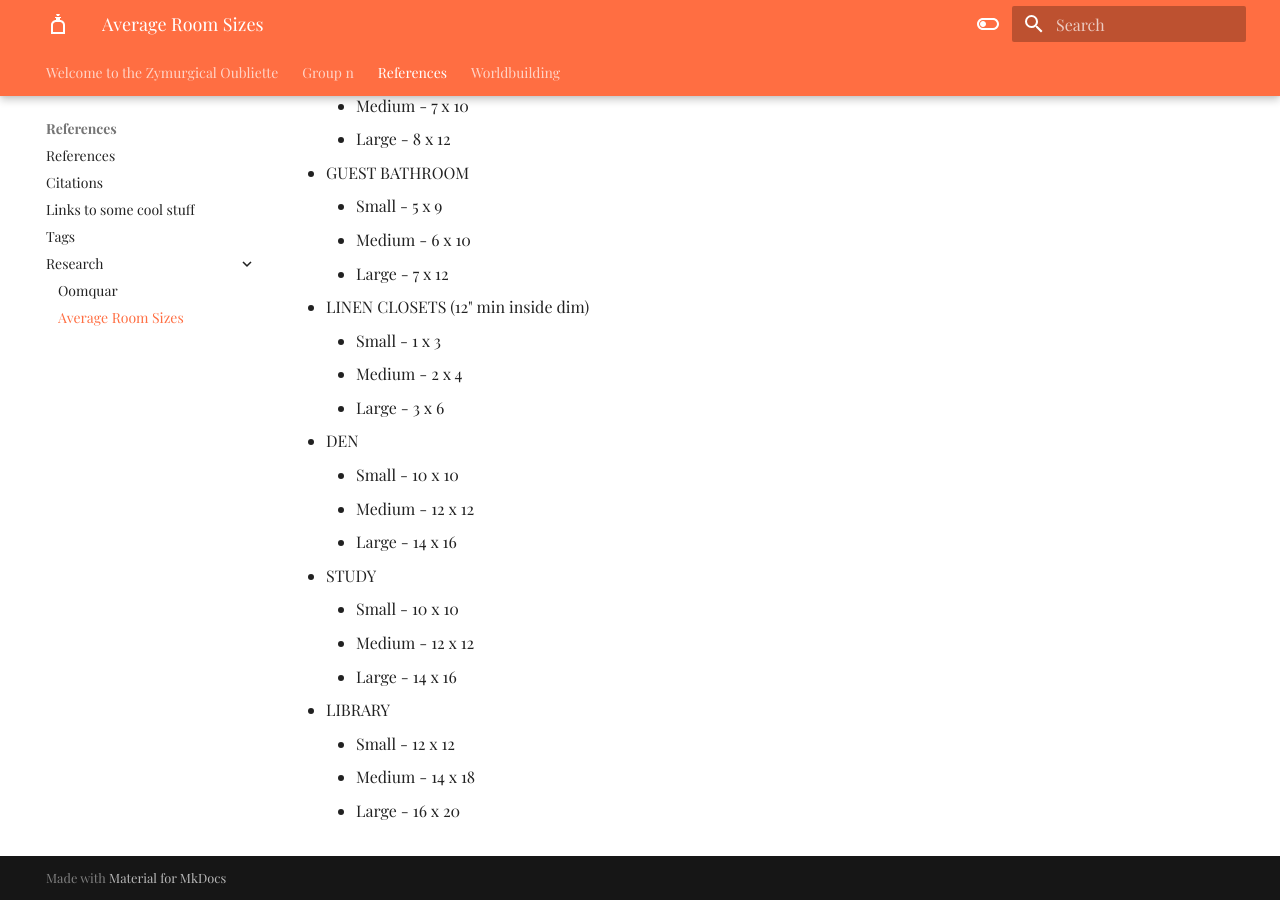
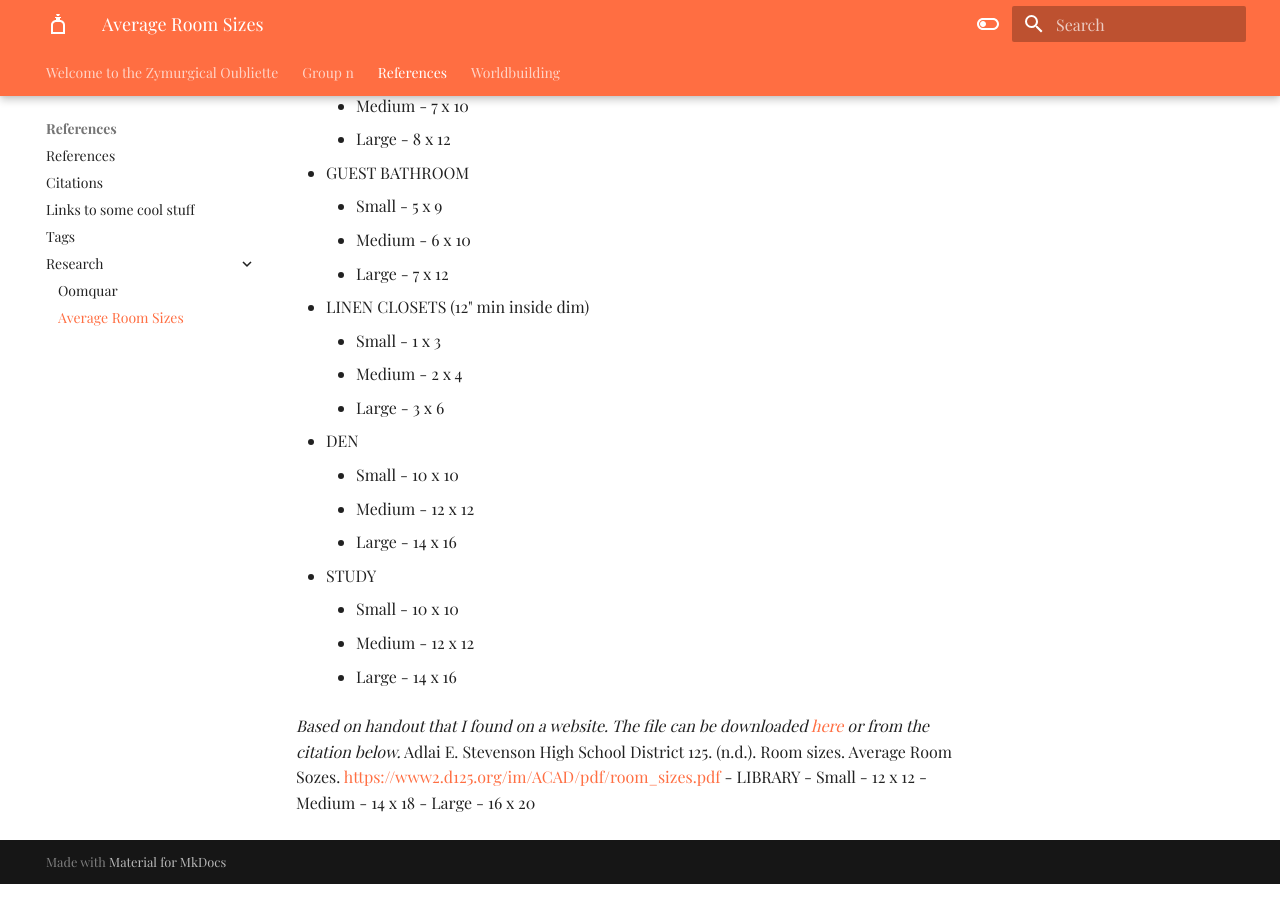
Before and after one commit to Half-Guinea-Press/zymurgical-oubliette, an MkDocs documentation site: the page built from docs/references/research/average-room-sizes.md, in a window 1280 px wide and 900 px high, scrolled down 3696 px. Built offline with MkDocs 1.6.1 and Material for MkDocs 9.7.7, drawn with Linux system fonts in a browser that asks for light colours; some web fonts are replaced; comment, search, counter and statistics services are not loaded.

Commit message:
Update average-room-sizes.md

```diff
--- a/docs/references/research/average-room-sizes.md
+++ b/docs/references/research/average-room-sizes.md
@@ -1,4 +1,5 @@
 # Average Room Sizes
+
 - FOYER
 	- Small - 6 x 6
 	- Medium - 8 x 10
@@ -123,6 +124,9 @@
 	- Small - 10 x 10
 	- Medium - 12 x 12
 	- Large - 14 x 16
+
+   *Based on handout that I found on a website. The file can be downloaded [here](https://half-guinea-press.github.io/zymurgical-oubliette/references/files/room_sizes.pdf) or from the citation below.*
+  Adlai E. Stevenson High School District 125. (n.d.). Room sizes. Average Room Sozes. [https://www2.d125.org/im/ACAD/pdf/room_sizes.pdf](https://www2.d125.org/im/ACAD/pdf/room_sizes.pdf)
 - LIBRARY
 	- Small - 12 x 12
 	- Medium - 14 x 18
```
